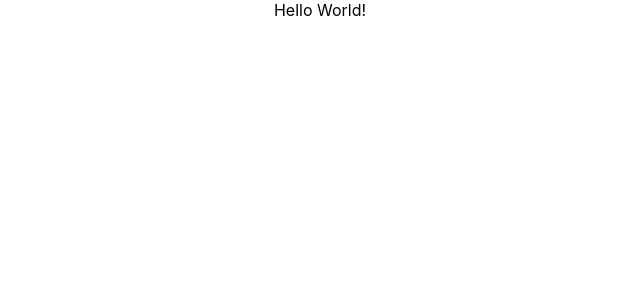
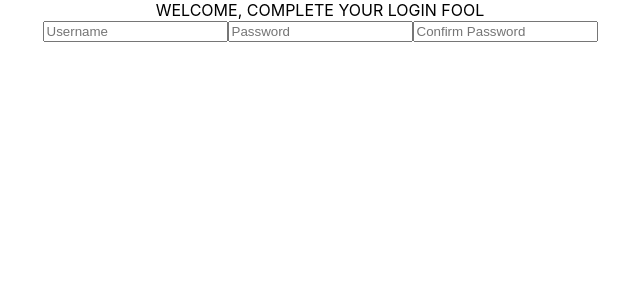
Before and after one commit to mpadil18/NeuroPets, a React (Create React App) app in the folder frontend/: page / in a window 1280 px wide. Shown: the top 300 px of the page, without its empty margins (320-960 px from the left). Built offline with nearby package versions, Linux system fonts and the light colour scheme.

Commit message:
Initial title as well textboxes

```diff
--- a/frontend/src/regPage/regPage.js
+++ b/frontend/src/regPage/regPage.js
@@ -1,10 +1,21 @@
 // Page code
+import TextBox from "./textBox";
+import React, { useState } from 'react';
 
 function RegPage() {
     return (
-        <div className = "Registration">
-            Hello World!
-        </div>
+      <div className="Registration">
+        WELCOME, COMPLETE YOUR LOGIN FOOL <br></br>
+        <label>
+          <TextBox placeholder="Username" />
+        </label>
+        <label>
+          <TextBox placeholder="Password" />
+        </label>
+        <label>
+          <TextBox placeholder="Confirm Password" />
+        </label>
+      </div>
     );
 }
 
--- /dev/null
+++ b/frontend/src/regPage/textBox.js
@@ -0,0 +1,23 @@
+import React, { useState } from 'react';
+
+const TextBox = ({ onChange, placeholder }) => {
+    const [text, setText] = useState('');
+
+    const handleChange = (event) => {
+      setText(event.target.value);
+      if (onChange) {
+        onChange(event.target.value);
+      }
+    }
+
+    return (
+      <input
+        type="text"
+        value={text}
+        onChange={handleChange}
+        placeholder={placeholder}
+      />
+    );
+}
+
+export default TextBox;
```
